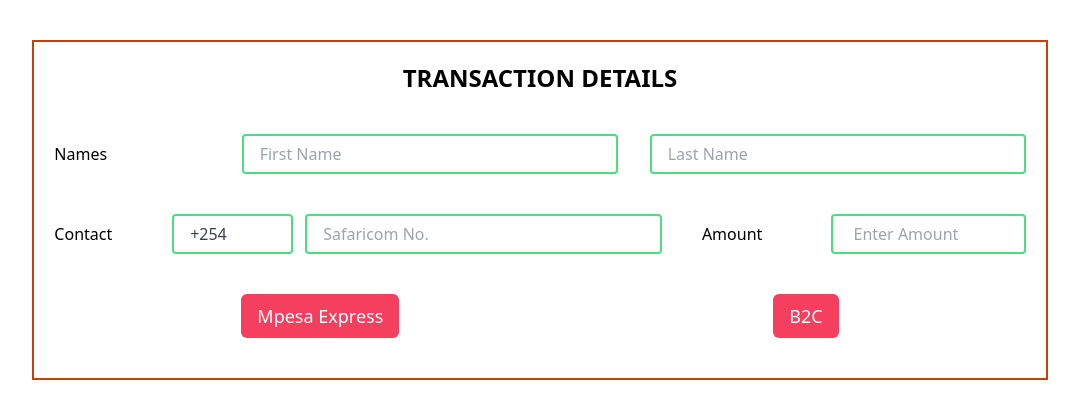
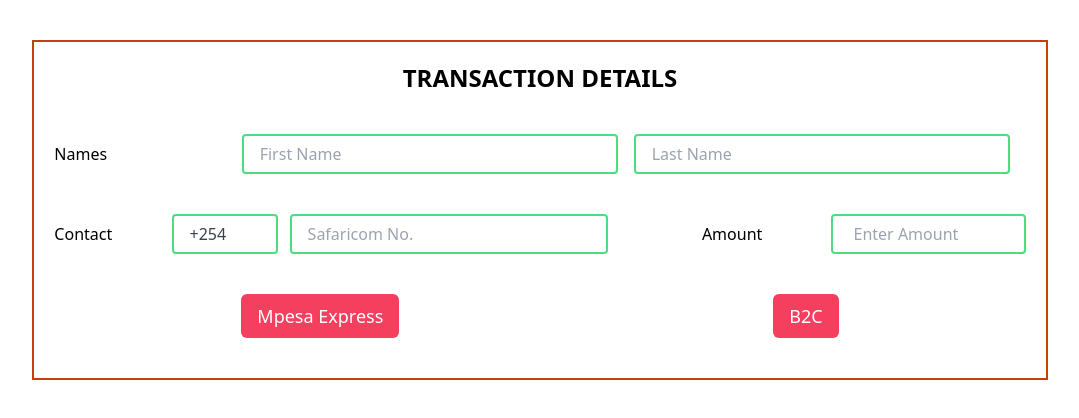
Before and after one commit to FredsTechVerse/Daraja-2.0-Front-End-, a React (Vite) app: page / in a window 1280 px wide. Shown: the top 418 px of the page, without its empty margins (100-1179 px from the left). Built offline with nearby package versions, Linux system fonts and the light colour scheme.

Commit message:
First div well styled

```diff
--- a/src/components/Form.jsx
+++ b/src/components/Form.jsx
@@ -85,12 +85,12 @@
           Transaction Details
         </h1>
 
-        <div className="flex justify-around items-center my-10">
-          <label for="contact" className="w-1/5">
+        <div className="flex phone:flex-col justify-around items-center my-10">
+          <label for="contact" className="w-1/5 phone:w-full">
             Names
           </label>
           <input
-            className="px-4 mr-4 w-2/5 bg-white-200 appearance-none py-2 border-2 border-green-400 rounded text-gray-700 leading-tight focus:outline-none focus:bg-white focus:border-purple-500"
+            className="phone:w-full phone:my-1 px-4 mr-4 w-2/5 bg-white-200 appearance-none py-2 border-2 border-green-400 rounded text-gray-700 leading-tight focus:outline-none focus:bg-white focus:border-purple-500"
             id="fName"
             type="Text"
             placeholder="First Name"
@@ -102,7 +102,7 @@
           ></input>
 
           <input
-            className="px-4 ml-4 w-2/5 bg-white-200 appearance-none py-2 border-2 border-green-400 rounded text-gray-700 leading-tight focus:outline-none focus:bg-white focus:border-purple-500"
+            className="phone:w-full phone:my-1 px-4 mr-4 w-2/5 bg-white-200 appearance-none py-2 border-2 border-green-400 rounded text-gray-700 leading-tight focus:outline-none focus:bg-white focus:border-purple-500"
             id="lName"
             type="Text"
             placeholder="Last Name"
@@ -113,20 +113,21 @@
             required
           ></input>
         </div>
-        <div className="flex items-center justify-center my-5">
-          <div className="w-2/3 flex items-center justify-center ">
+        <div className="flex phone:flex-col  items-center justify-center my-5">
+          <div className="w-2/3 flex phone:flex-col items-center justify-center ">
             <label for="contact" className="w-1/5">
               Contact
             </label>
+            <div className="phone:flex  phone:items-center">
             <input
-              className="px-4 w-1/5 bg-white-200 appearance-none py-2 mr-1 border-2 border-green-400 rounded text-gray-700 leading-tight focus:outline-none focus:bg-white focus:border-purple-500"
+              className="px-4 w-1/5 phone:w-2/5 phone:m-0  bg-white-200 appearance-none py-2 mr-1 border-2 border-green-400 rounded text-gray-700 leading-tight focus:outline-none focus:bg-white focus:border-purple-500"
               type="Text"
               required
               value="+254"
               readOnly
             />
             <input
-              className="w-3/5 bg-white-200 appearance-none ml-2 mr-10  border-2 border-green-400 rounded  py-2 px-4 text-gray-700 leading-tight focus:outline-none focus:bg-white focus:border-purple-500"
+              className="w-3/5 phone:w-3/5 phone:m-0 phone:px-0  bg-white-200 appearance-none ml-2 mr-10  border-2 border-green-400 rounded  py-2 px-4 text-gray-700 leading-tight focus:outline-none focus:bg-white focus:border-purple-500"
               id="contact"
               type="Number"
               placeholder="Safaricom No."
@@ -136,8 +137,9 @@
               }}
               required
             />
+            </div>
           </div>
-          <div className="w-1/3 flex items-center justify-center ">
+          <div className="w-1/3 phone:w-full flex items-center justify-center ">
             <label for="contact" className="w-2/5">
               Amount
             </label>
--- a/tailwind.config.cjs
+++ b/tailwind.config.cjs
@@ -2,6 +2,22 @@
 module.exports = {
   content: ["./src/**/*.{js,jsx,ts,tsx}"],
   theme: {
+    screens: {
+      "phone": {"max":"639px"},
+      // => @media (min-width: 640px) { ... }
+
+      "tablet":  {"max":"1023px"},
+      // => @media (min-width: 768px) { ... }
+
+      "laptop":  {"max":"1279px"},
+      // => @media (min-width: 1024px) { ... }
+
+      "desktop": "1280px",
+      // => @media (min-width: 1280px) { ... }
+
+      "2xl": "1536px",
+      // => @media (min-width: 1536px) { ... }
+    },
     extend: {},
   },
   plugins: [],
```
